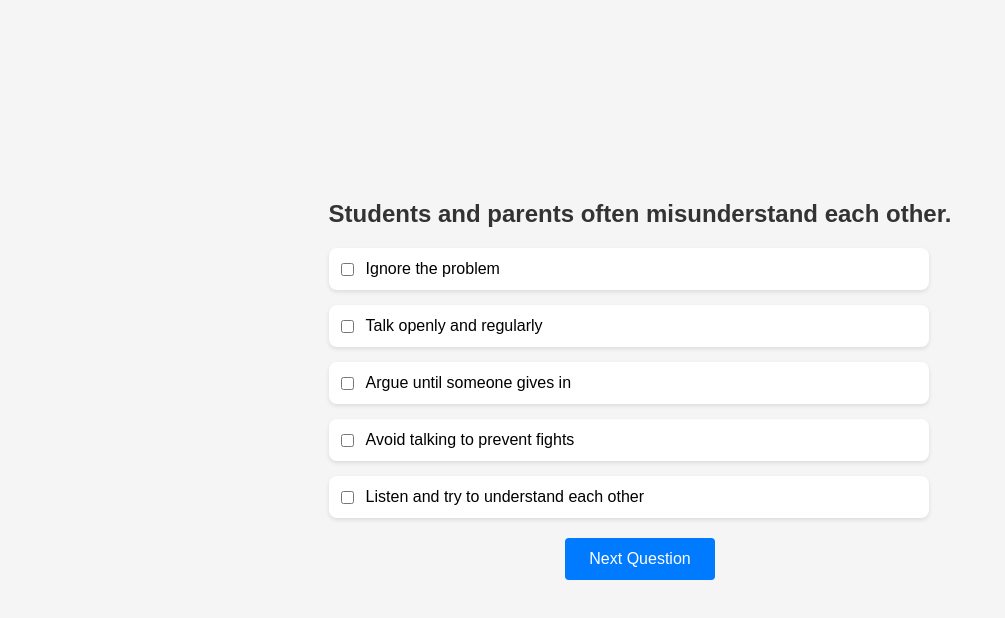
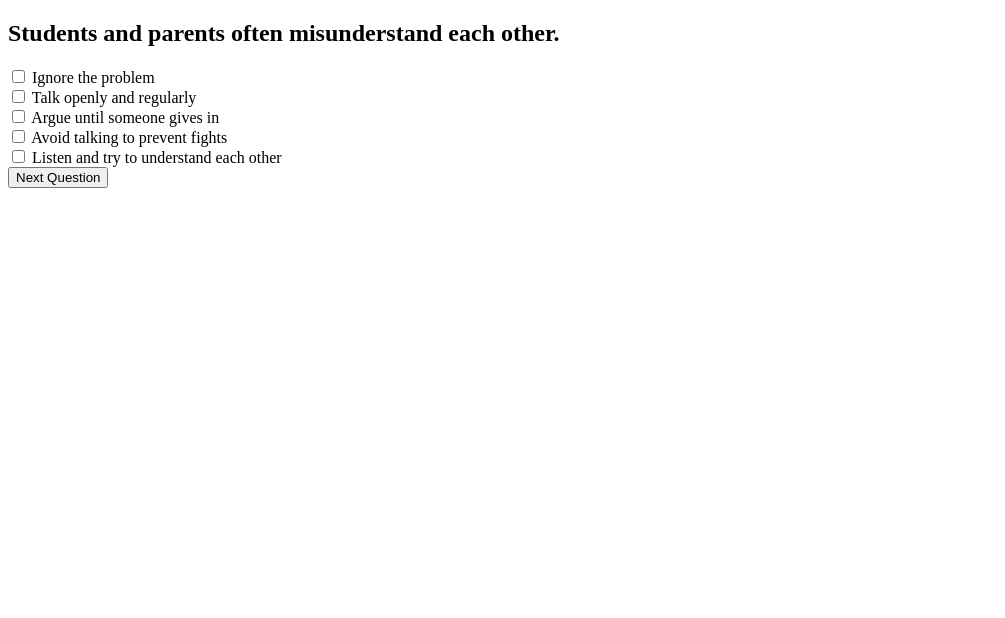
Before and after one commit to GamerTwarit/ICIM, a plain HTML site: page index.html in a window 1280 px wide. Shown: the whole page, without its empty margins (0-1005 px from the left). Drawn offline with Linux system fonts and the light colour scheme.

Commit message:
Update index.html

```diff
--- a/index.html
+++ b/index.html
@@ -5,93 +5,6 @@
     <meta name="viewport" content="width=device-width, initial-scale=1.0">
     <title>Trivia Game</title>
 	<style>
-	/* Basic Reset */
-* {
-    margin: 0;
-    padding: 0;
-    box-sizing: border-box;
-}
-
-/* Full-screen container */
-body, html {
-    height: 100%;
-    font-family: Arial, sans-serif;
-}
-
-#trivia-container {
-    display: flex;
-    flex-direction: column;
-    align-items: center;
-    justify-content: center;
-    height: 100%;
-    background-color: #f5f5f5;
-    padding: 20px;
-}
-
-#question-container h2 {
-    font-size: 24px;
-    margin-bottom: 20px;
-    color: #333;
-    text-align: center;
-}
-
-#options-container {
-    display: flex;
-    flex-direction: column;
-    gap: 15px;
-    width: 100%;
-    max-width: 600px;
-}
-
-.option-item {
-    display: flex;
-    align-items: center;
-    background-color: #fff;
-    border-radius: 8px;
-    box-shadow: 0 2px 4px rgba(0, 0, 0, 0.1);
-    padding: 12px;
-    cursor: pointer;
-    transition: background-color 0.3s;
-}
-
-.option-item:hover {
-    background-color: #e0e0e0;
-}
-
-.option-checkbox {
-    margin-right: 12px;
-    accent-color: #007bff; /* Modern color for the checkbox */
-}
-
-.option-item label {
-    cursor: pointer;
-    margin: 0;
-    flex: 1; /* Ensure label takes up available space */
-}
-
-/* Button Styles */
-#next-button {
-    margin-top: 20px;
-    padding: 12px 24px;
-    font-size: 16px;
-    color: #fff;
-    background-color: #007bff;
-    border: none;
-    border-radius: 4px;
-    cursor: pointer;
-    transition: background-color 0.3s;
-}
-
-#next-button:hover {
-    background-color: #0056b3;
-}
-
-#score-container {
-    margin-top: 20px;
-    font-size: 18px;
-    color: #333;
-    text-align: center;
-}
 
 	</style>
 </head>
```
